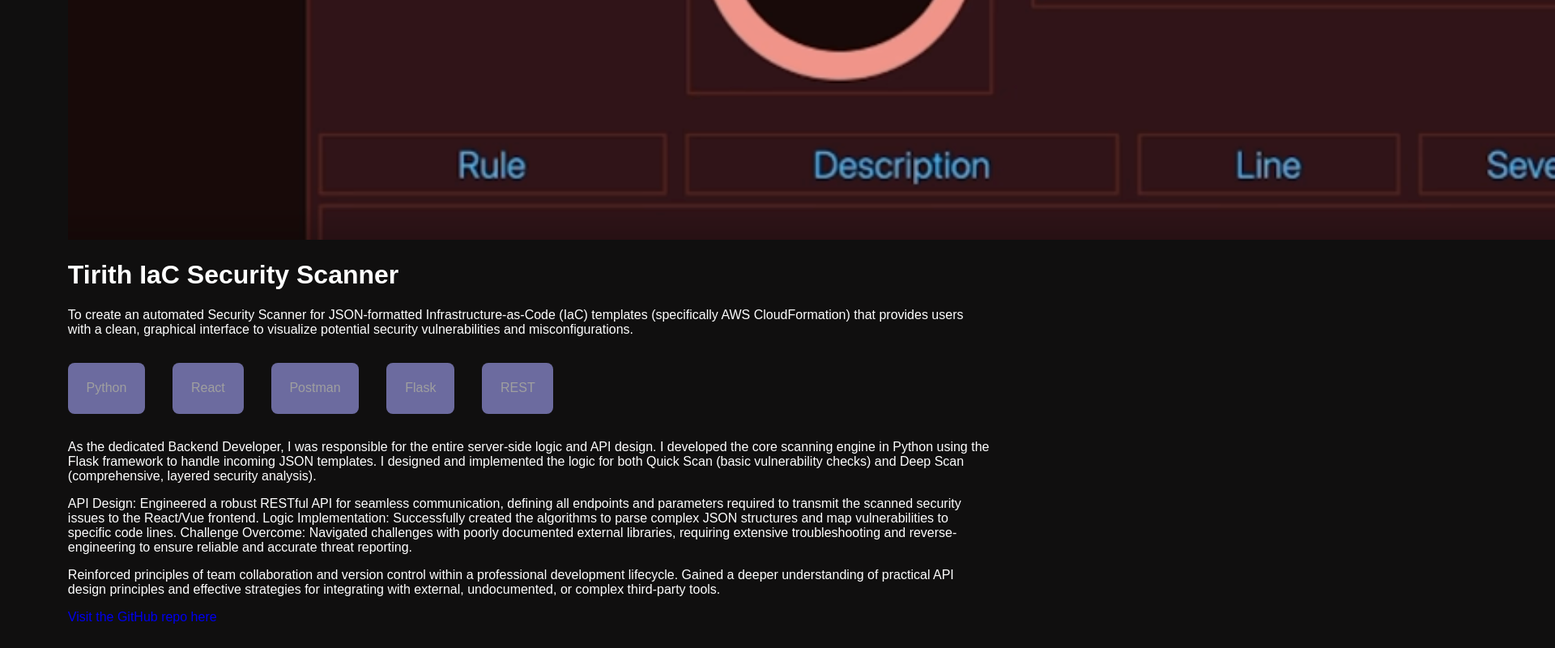
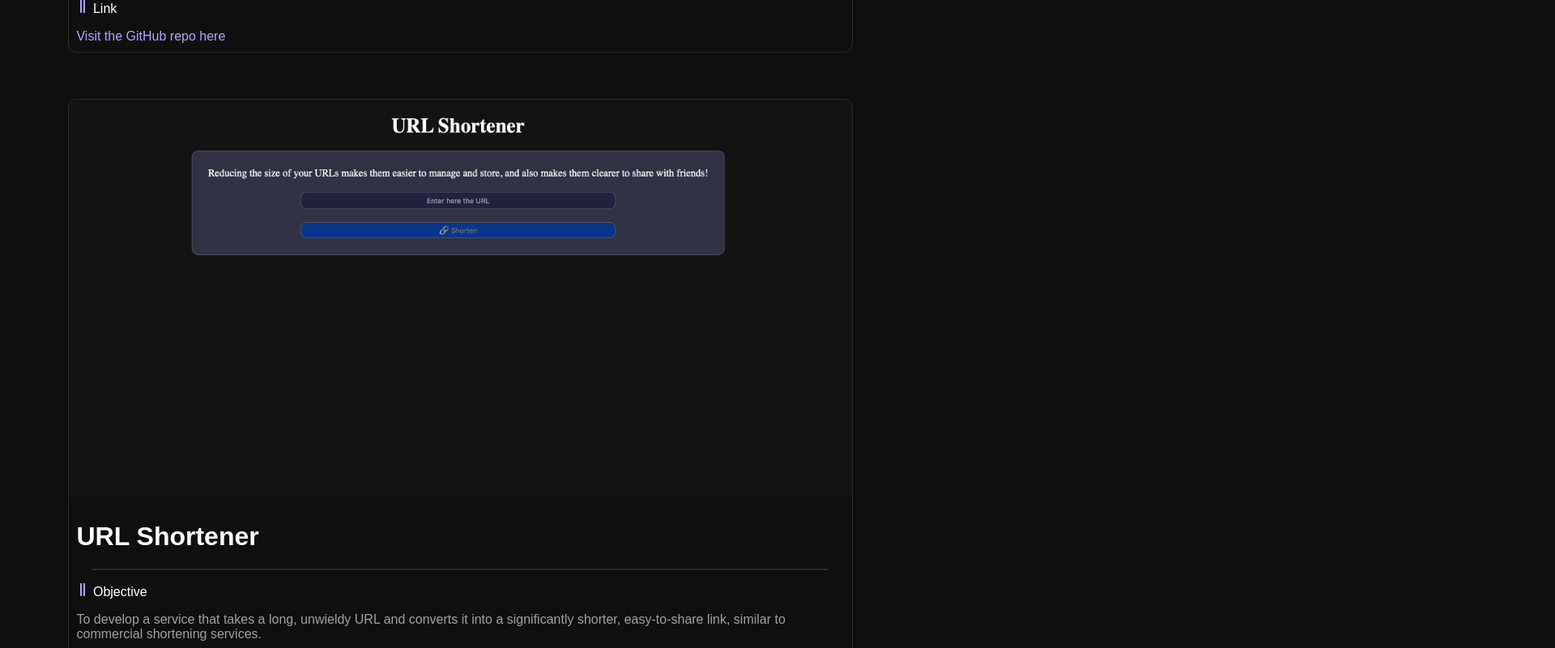
Before and after one commit to skyjager51/Portfolio, a React (Vite) app: page /Projects in a window 1280 px wide. Shown: the part 1340-2140 px from the top of the page at 81% size, 1920 px wide, since content can reach past the window. Built offline with nearby package versions, Linux system fonts and the light colour scheme.

Commit message:
Fixed the style of the project element for the projects page and added some projects

```diff
--- a/src/components/ProjectDetailedElement.jsx
+++ b/src/components/ProjectDetailedElement.jsx
@@ -1,26 +1,37 @@
 import React from "react";
+import { FaGripLinesVertical } from "react-icons/fa";
 
 function ProjectDetailedElement(props){
     return(
         <div className="project-element">
             <div className="project-image">
-                <img src={props.img} alt="" />
+                <img className="project-image" src={props.img} alt="" />
             </div>
+            <div className="project-text">
                 <h1>{props.title}</h1>
 
-            <p>{props.objective}</p>
+                <hr />
 
+                <p><FaGripLinesVertical color="#a9a8ff"/> Objective</p>
+                <p className="fade">{props.objective}</p>
+
+                <p><FaGripLinesVertical color="#a9a8ff"/> Tech Stack</p>
                 <div className="stack-class-holder">
                         {props.stack.map(x => <p className="stackName fade">{x}</p>)}
                 </div>
 
-            <p>{props.role}</p>
+                <p><FaGripLinesVertical color="#a9a8ff"/> My Role</p>
+                <p className="fade">{props.role}</p>
 
-            <p>{props.techHilights}</p>
+                <p><FaGripLinesVertical color="#a9a8ff"/> Technical Hilights</p>
+                <p className="fade">{props.techHilights}</p>
 
-            <p>{props.outcome}</p>
+                <p><FaGripLinesVertical color="#a9a8ff"/> Outcome</p>
+                <p className="fade">{props.outcome}</p>
 
-            <a href={props.link}>Visit the GitHub repo here</a>
+                <p><FaGripLinesVertical color="#a9a8ff"/> Link</p>
+                <a className="project-link" href={props.link}>Visit the GitHub repo here</a>
+            </div>
 
         </div>
     );
--- a/src/components/Projects.jsx
+++ b/src/components/Projects.jsx
@@ -29,6 +29,55 @@
                  integrating with external, undocumented, or complex third-party tools."
                 link="https://github.com/skyjager51/Tirith-IaC-Security-Scanner"
             />
+
+
+            <ProjectDetailedElement
+                img="../../public/url_shrtener.png"
+                title="URL Shortener"
+                stack={["Java", "SpringBoot", "MySQl", "Postman", "REST", "Js", "Html", "Hibernate", "Jpa"]}
+                objective="To develop a service that takes a long, unwieldy URL and converts it into a significantly
+                 shorter, easy-to-share link, similar to commercial shortening services."
+
+                role="Designed and implemented the complete application, from the core backend logic to the final user
+                 interface (personal project)."
+
+                techHilights="Core Backend: Developed the application using Java and the Spring Boot framework, exposing
+                 essential REST API endpoints for both URL submission and redirection. Database Integration: Successfully
+                 connected the application to a MySQL instance to persistently store the original URL and its
+                 corresponding short reference ID. Algorithm Implementation: Created and implemented the Base62 encoding
+                 algorithm to efficiently convert database IDs into a compact, alphanumeric short code. Frontend: Developed
+                 a functional frontend using HTML, CSS, and vanilla JavaScript to allow users to input URLs and asynchronously
+                 submit requests to the backend API."
+
+                outcome="Provided critical, hands-on experience in building a complete application using Spring Boot,
+                 deepening my understanding of REST principles, data persistence via JPA/Hibernate, and establishing
+                 successful database connections."
+                link="https://github.com/skyjager51/URL-Shortener"
+            />
+
+
+            <ProjectDetailedElement
+                img="../../public/note app.png"
+                title="Web Note Application"
+                stack={["Java", "SpringBoot", "MySQl", "Postman", "REST", "Js", "Html", "Hibernate", "Jpa", "Spring Security"]}
+                objective="To provide users with a fully functional, secure application where they can log in, create, view,
+                 and manage their personal notes, ensuring data isolation between users."
+
+                role="Designed the database schema, implemented all security features, and developed the business logic
+                for note creation and retrieval (personal project)."
+
+                techHilights="Security Implementation: The most challenging component was successfully integrating Spring
+                 Security to protect all backend endpoints. This ensured that only authenticated users could access the
+                 application and, crucially, that users could only retrieve their own notes. Data Modeling: Gained a better
+                 understanding of complex bidirectional relationships and the One-to-One cardinality.
+                 Logic & Frontend: Developed controllers to manage user interaction and used
+                 plain JavaScript for frontend dynamics, enhancing proficiency outside of dedicated libraries/frameworks."
+
+                outcome="Gained a comprehensive, practical understanding of user authentication and authorization using
+                 Spring Security. Significantly improved skills in database modeling and handling relationship interactions
+                 within the Spring/JPA ecosystem"
+                link="https://github.com/skyjager51/Web-Note-Application"
+            />
         </div>
     );
 }
--- a/src/style/App.css
+++ b/src/style/App.css
@@ -114,7 +114,6 @@
   height: 275px;
   width: 100%;
   border-radius: 11px 11px 0px 0px;
-
 }
 
 .internal-projectcard-text{
@@ -123,14 +122,14 @@
 
 .stackName{
   background-color: #a9a8ff;
-  padding: 2%;
+  padding: 7px;
   border-radius: 8px;
 }
 
 .classHolder{
   display: flex;
   flex-direction: row;
-  gap: 3%;
+  gap: 5px;
   position: absolute;
   bottom: 2%;
 }
@@ -146,6 +145,7 @@
   width: 20%;
   background-color: rgb(31, 31, 31);
   padding: 1%;
+  border: 0.5px solid rgb(44, 44, 44);
   border-radius: 11px;
   display: flex;
   flex-direction: column;
@@ -187,5 +187,31 @@
 .stack-class-holder{
   display: flex;
   flex-direction: row;
-  gap: 3%;
+  gap: 5px;
 }
+
+.project-element{
+  width: 85%;
+  height: 30%;
+  border: 0.5px solid rgb(44, 44, 44);
+  border-radius: 11px;
+  margin-bottom: 5%;
+}
+
+.project-text{
+  padding: 1%;
+}
+
+.project-image{
+  height: 490px;
+  width: 100%;
+  border-radius: 11px 11px 0px 0px;
+}
+
+.project-link{
+  color: #a9a8ff;
+}
+
+.project-link:hover{
+  color: rgb(145, 14, 226);
+}
```
Also changed, not shown: public/url_shrtener.png (added). Lines whose indentation alone changed are shown as unchanged.
